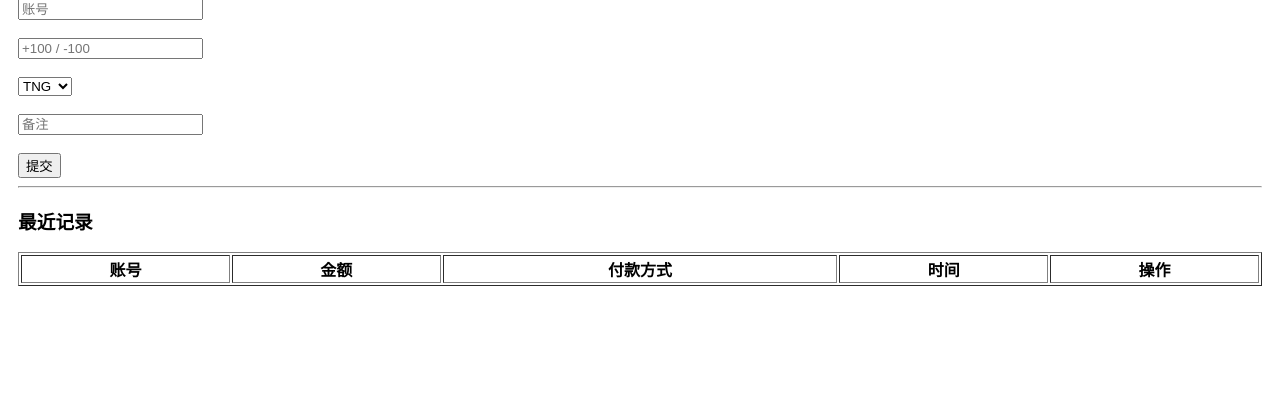
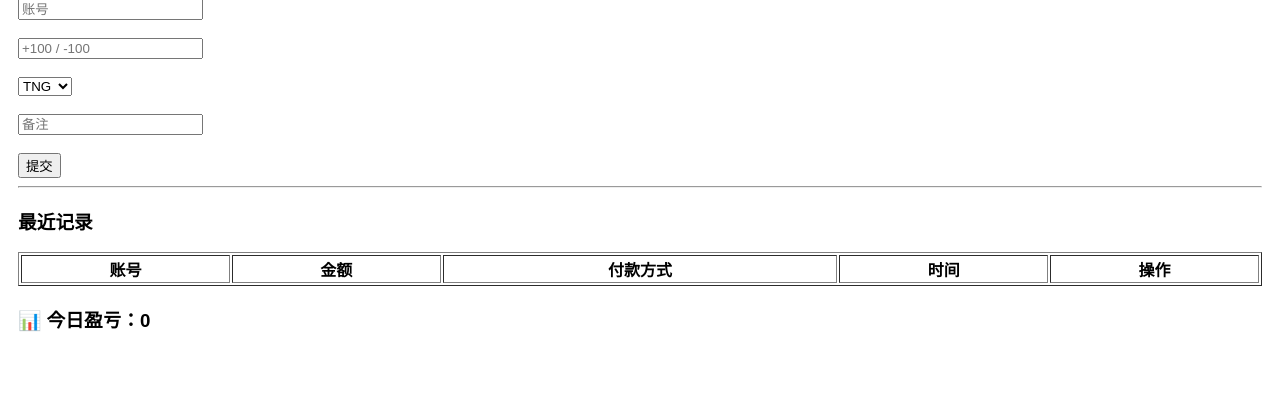
Before and after one commit to cyi072907-cpu/finance-systemi, a Flask app: page /home in a window 1280 px wide. Shown: the part 282-692 px from the top of the page. Run offline with Flask 3, Linux system fonts and the light colour scheme; the visitor is signed in with stand-in values (Sample User, id 1); data comes from the database, SQL or seed files in the repository; data that the repository does not hold is empty.

Commit message:
更新 index.html

```diff
--- a/templates/index.html
+++ b/templates/index.html
@@ -80,3 +80,4 @@ if ("serviceWorker" in navigator) {
 
 </body>
 </html>
+<h3>📊 今日盈亏：{{profit}}</h3>
```
